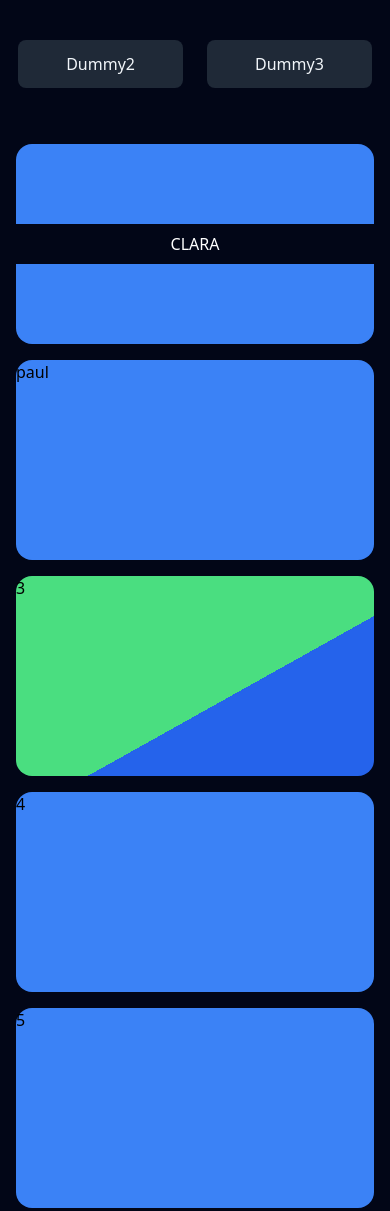
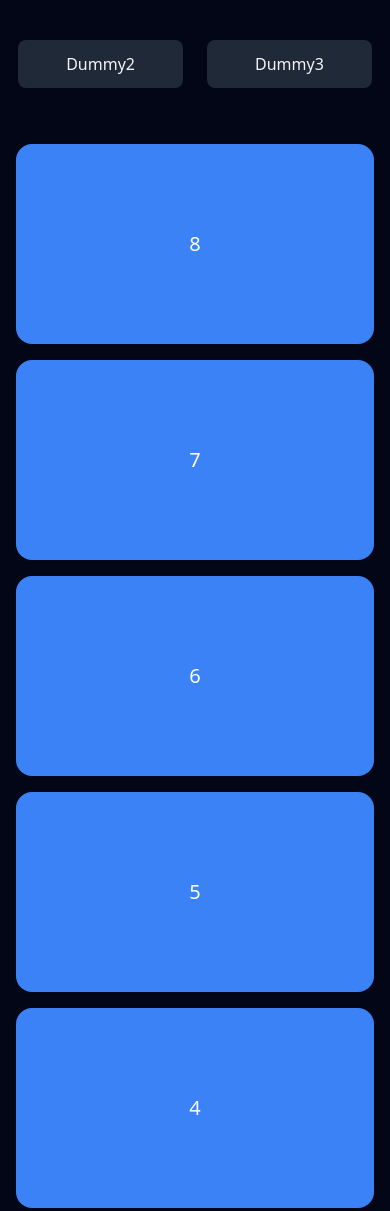
Before and after one commit to luap-trams/june-tailwind, a website: page grid.html in a window 390 px wide. Shown: the top 1211 px of the page. Drawn offline with Linux system fonts and the light colour scheme.

Commit message:
Fix the tablet mode and style the text to center

```diff
--- a/emma.css
+++ b/emma.css
@@ -7,5 +7,5 @@ ul li{
 }
 
 main article{
-    @apply md:bg-red-500 rounded-2xl sm:bg-green-700 bg-blue-500
+    @apply md:bg-red-500 rounded-2xl sm:bg-green-700 bg-blue-500 text-white text-xl flex items-center justify-center
 }
--- a/grid.html
+++ b/grid.html
@@ -17,23 +17,23 @@
     </nav>
     <main class="bg-slate-950 min-h-screen grid md:grid-cols-3 sm:grid-cols-2 grid-cols-1 p-4 md:grid-rows-[repeat(6,200px)] sm:grid-rows-[repeat(5,200px)] grid-rows-[repeat(8,200px)] gap-4 relative top-32  -z-[1]">
 
-        <article class="md:col-span-3 md:row-span-2 flex justify-center items-center">
+        <article class="flex justify-center items-center md:col-span-3 md:row-span-2 sm:row-start-4 sm:col-start-2 row-start-8">
             <h1 class="text-white bg-slate-950 py-2 w-full text-center uppercase">clara </h1>
         </article>
 
-        <article>paul</article>
+        <article class="md:col-span-1 md:row-span-1 sm:row-start-4 sm:col-start-1 row-start-7">Paul</article>
 
-        <article class="bg-gradient-to-br from-green-400 from-60% to-blue-600 to-60%">3</article>
+        <article class="bg-gradient-to-br from-green-400 from-60% to-blue-600 to-60% md:col-span-1 md:row-span-1 sm:row-start-5 sm:col-span-2 row-start-6">3</article>
 
-        <article class="md:row-span-3 md:col-span-1 sm:col-span-2 sm:row-start-1">4</article>
+        <article class="md:row-span-3 md:col-span-1 sm:row-start-1 sm:col-span-2 row-start-5">4</article>
 
-        <article class="md:col-span-2 sm:row-start-2 md:row-start-4">5</article>
+        <article class="md:col-span-2 md:row-span-1 sm:row-start-2 sm:col-start-1 row-start-4">5</article>
 
-        <article>6</article>
+        <article class="md:col-span-1 md:row-span-1 sm:row-start-2 sm:col-start-2 row-start-3">6</article>
 
-        <article>7</article>
+        <article class="md:col-span-1 md:row-span-1 sm:row-start-3 sm:col-start-1 row-start-2">7</article>
 
-        <article class="md:col-span-3">8</article>
+        <article class="md:col-span-3 md:row-span-1 sm:row-start-3 sm:col-start-2 sm:col-end-2 row-start-1">8</article>
     </main>
 </body>
 </html>
```
Also changed, not shown: styles/paul.css.
